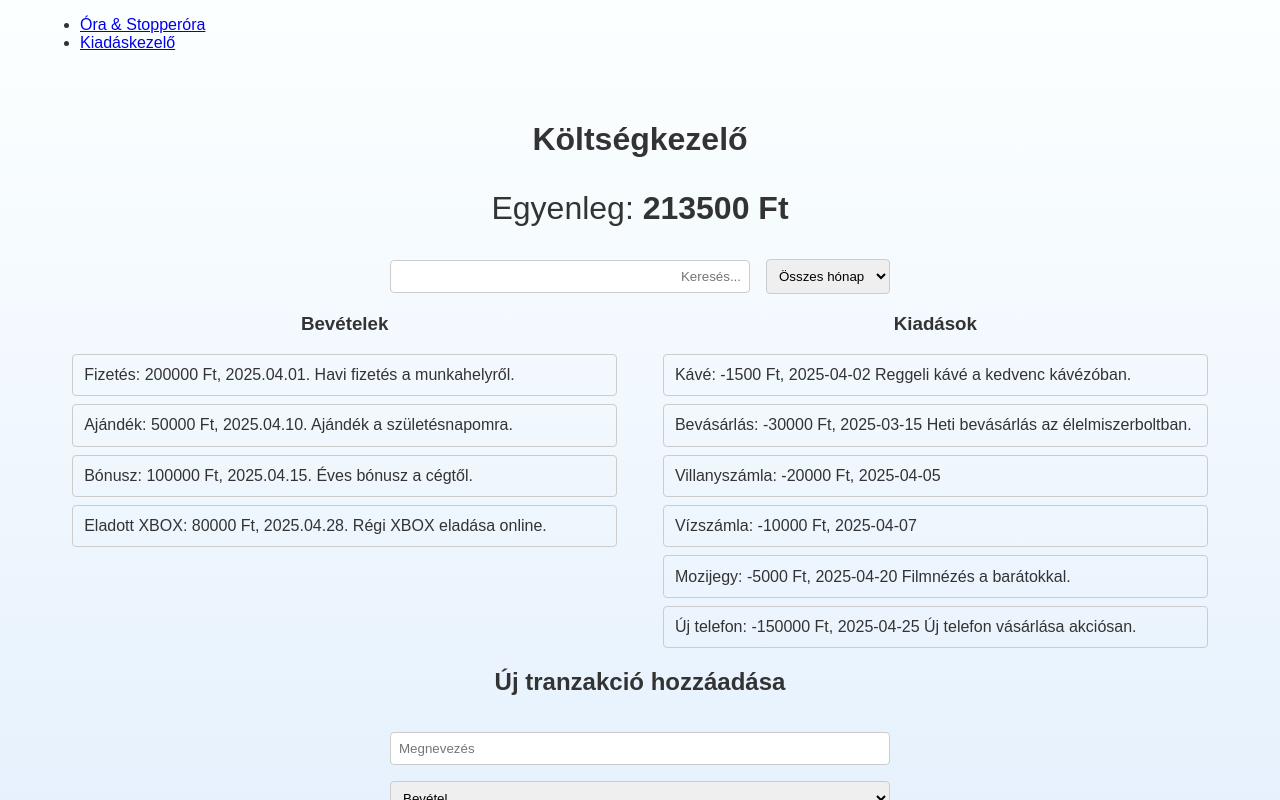
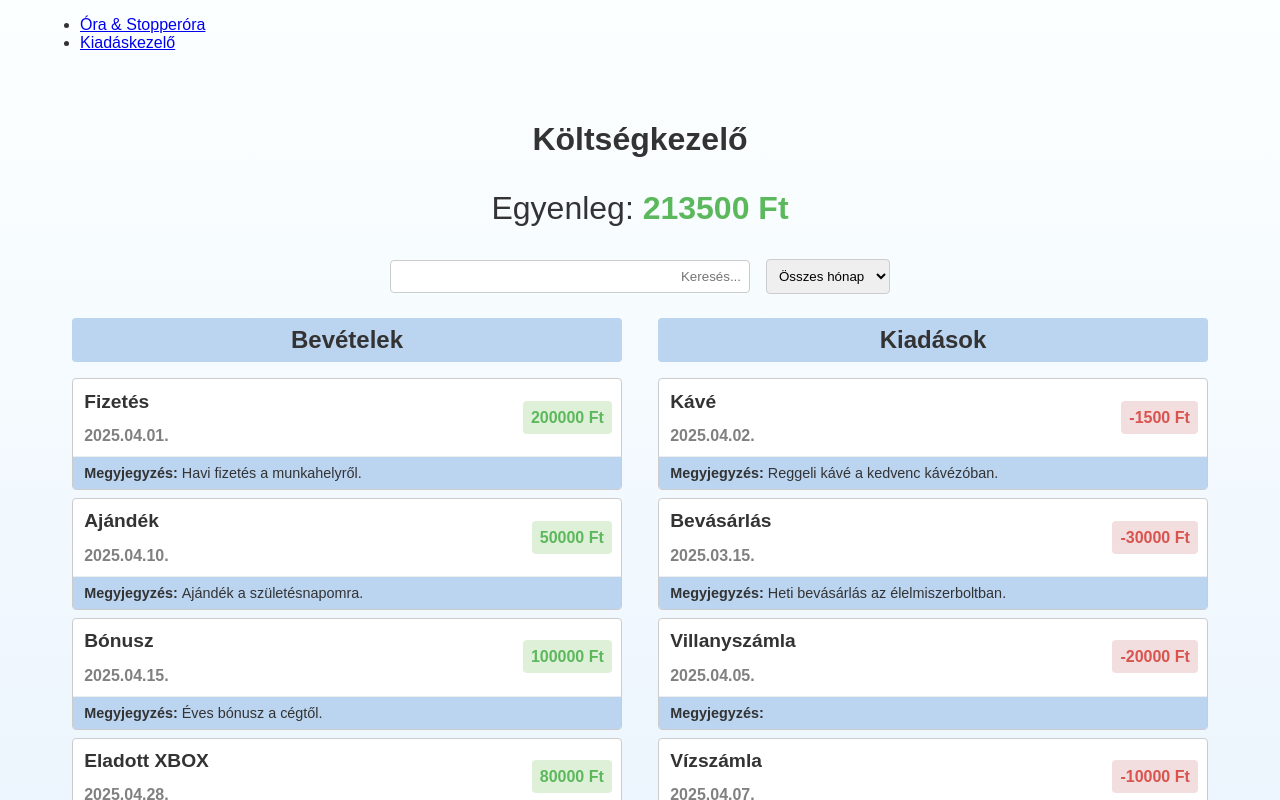
Before and after one commit to szbgreg/react, a React (Vite) app: page /expense in a window 1280 px wide. Shown: the top 800 px of the page. Built offline with nearby package versions, Linux system fonts and the light colour scheme.

Commit message:
update: Tranzakciók megjelenése

```diff
--- a/src/ExpenseApp/ExpenseApp.css
+++ b/src/ExpenseApp/ExpenseApp.css
@@ -9,3 +9,13 @@
   font-size: 2rem;
   margin-bottom: 2rem;
 }
+
+.balance-red {
+  color: #d9534f;
+  font-weight: bold;
+}
+
+.balance-green {
+  color: #5cb85c;
+  font-weight: bold;
+}
--- a/src/ExpenseApp/ExpenseApp.jsx
+++ b/src/ExpenseApp/ExpenseApp.jsx
@@ -40,7 +40,10 @@ function ExpenseApp() {
       <h1>Költségkezelő</h1>
 
       <p className="balance">
-        Egyenleg: <b>{balance} Ft</b>
+        Egyenleg:{" "}
+        <span className={balance >= 0 ? "balance-green" : "balance-red"}>
+          {balance} Ft
+        </span>
       </p>
 
       <Filter
--- a/src/ExpenseApp/components/Transactions.css
+++ b/src/ExpenseApp/components/Transactions.css
@@ -4,8 +4,17 @@
   justify-content: space-between;
 }
 
+.transactions-container h3 {
+  background-color: #bbd4f0;
+  border-radius: 4px;
+  color: #333;
+  font-size: 1.5rem;
+  margin-bottom: 1rem;
+  padding: 0.5rem 1rem;
+}
+
 .transactions-container div {
-  width: 48%;
+  width: 550px;
 }
 
 .transactions-list {
@@ -18,9 +27,75 @@
 }
 
 .transactions-list li {
+  background-color: #ffffff;
+  border: 1px solid #ccc;
+  border-radius: 4px;
+  cursor: pointer;
+  overflow: hidden;
+}
+
+.transaction-info {
   display: flex;
   justify-content: space-between;
+  align-items: center;
   padding: 0.7rem;
-  border: 1px solid #ccc;
+}
+
+.transaction-details {
+  display: flex;
+  flex-direction: column;
+  align-items: flex-start;
+}
+
+.transaction-meta {
+  text-align: right;
+  min-width: 100px;
+}
+
+.amount {
+  font-weight: bold;
+}
+
+.note {
+  text-align: left;
+  padding: 0.5rem 0.7rem;
+  background-color: #bbd4f0;
+  border-top: 1px solid #eee;
+  font-size: 0.9rem;
+  color: #333;
+  width: 100%;
+}
+
+.transaction .amount {
+  font-size: 1rem;
+  font-weight: bold;
+}
+
+.expense {
+  color: #d9534f;
+  background-color: #f2dede;
+  border-color: #ebccd1;
   border-radius: 4px;
+  padding: 0.5rem;
 }
+
+.income {
+  color: #5cb85c;
+  background-color: #dff0d8;
+  border-color: #d6e9c6;
+  border-radius: 4px;
+  padding: 0.5rem;
+}
+
+.description {
+  font-weight: bold;
+  font-size: 1.2rem;
+  color: #333;
+}
+
+.date {
+  font-size: 1rem;
+  color: #808080;
+  margin-top: 0.9rem;
+  font-weight: bold;
+}
--- a/src/ExpenseApp/components/Transactions.jsx
+++ b/src/ExpenseApp/components/Transactions.jsx
@@ -19,8 +19,20 @@ const Transactions = ({ transactions }) => {
         <h3>Bevételek</h3>
         <ul className="transactions-list">
           {income.map((t) => (
-            <li key={t.id}>
-              {t.description}: {t.amount} Ft, {formatDate(t.date)} {t.note}
+            <li key={t.id} className="transaction">
+              <div className="transaction-info">
+                <div className="transaction-details">
+                  <span className="description">{t.description}</span>
+                  <span className="date"> {formatDate(t.date)}</span>
+                </div>
+                <div className="transaction-meta">
+                  <span className="amount income">{t.amount} Ft</span>
+                </div>
+              </div>
+
+              <div className="note">
+                <b>Megyjegyzés: </b> {t.note}
+              </div>
             </li>
           ))}
         </ul>
@@ -30,8 +42,20 @@ const Transactions = ({ transactions }) => {
         <h3>Kiadások</h3>
         <ul className="transactions-list">
           {expense.map((t) => (
-            <li key={t.id}>
-              {t.description}: {t.amount} Ft, {t.date} {t.note}
+            <li key={t.id} className="transaction">
+              <div className="transaction-info">
+                <div className="transaction-details">
+                  <span className="description">{t.description}</span>
+                  <span className="date"> {formatDate(t.date)}</span>
+                </div>
+                <div className="transaction-meta">
+                  <span className="amount expense">{t.amount} Ft</span>
+                </div>
+              </div>
+
+              <div className="note">
+                <b>Megyjegyzés: </b> {t.note}
+              </div>
             </li>
           ))}
         </ul>
```
Lines whose indentation alone changed are shown as unchanged.
